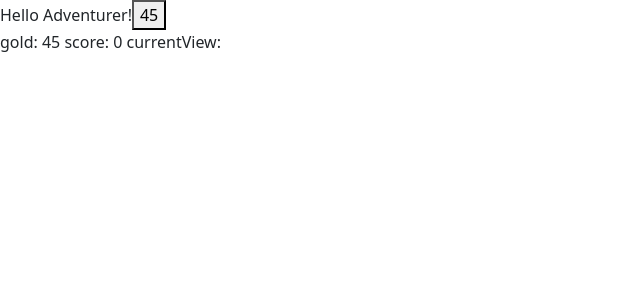
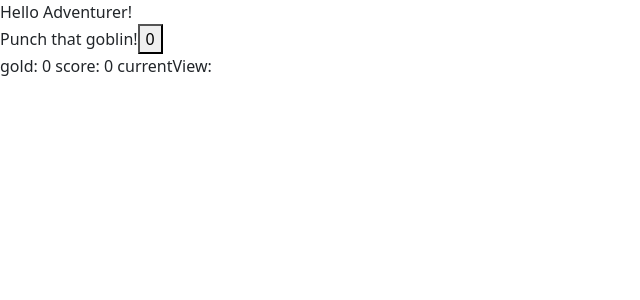
Before and after one commit to Ez-M/Gold-Glory-Goblins, a React (Create React App) app in the folder game/: page / in a window 1280 px wide. Shown: the top 300 px of the page, without its empty margins (0-640 px from the left). Built offline with nearby package versions, Linux system fonts and the light colour scheme.

Commit message:
converted original code to use states in order to render variables dynamically

```diff
--- a/game/src/App.js
+++ b/game/src/App.js
@@ -1,18 +1,39 @@
-import React from "react";
+import React, {useState} from "react";
 import { BrowserRouter as Router, Switch, Route, Link } from "react-router-dom";
 import "bootstrap/dist/css/bootstrap.min.css";
 
 function App() {
 
-  var gold = 45; //Player's current gold
+  var gold = 0; //Player's current gold
   var score = 0; //Player's total gold ever earned (plus achivements?)
   var currentView = ""; //variable to tell the game what tab to render
 
-  return (<div className="App">
+
+  //This is me doing the same thing as above but using states because I think I need to
+  // in order to get things to dynamically render/update
+const [gold2, setGold2] = useState(0);
+const [score2, setScore2] = useState(0);
+const [currentView2, setCurrentView2] = useState("");
+
+
+  //testClick function to increase gold and score when clicked, simulating
+  //resource gain during gameplay
+  // PROBLEM: currently not updating the onscreen render
+  function testClick(){
+    setGold2(gold2 + 1)
+    setScore2(score2 + 1)
+    console.log(`gold: ${gold2}`)
+    console.log(`score: ${score2}`)
+  }
+
+  return (
+  <div className="App">
     Hello Adventurer!
-    <button>{gold}</button>
     <br/>
-    <p>gold: {gold}  score: {score} currentView: {currentView}</p>
+    Punch that goblin!
+    <button onClick={testClick}>{gold2}</button>
+    <br/>
+    <p>gold: {gold2}  score: {score2} currentView: {currentView2}</p>
   </div>
   );
 }
```
